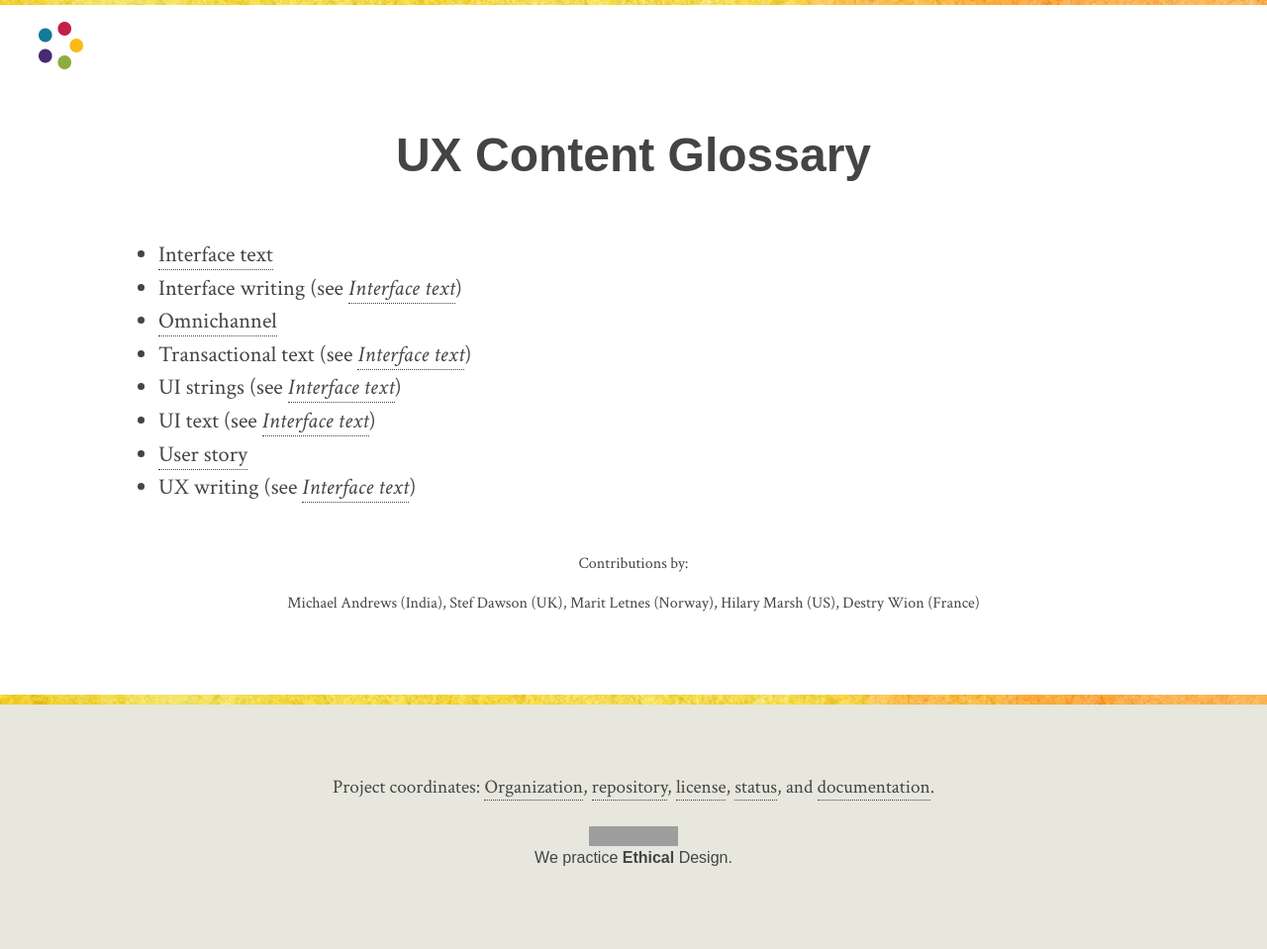
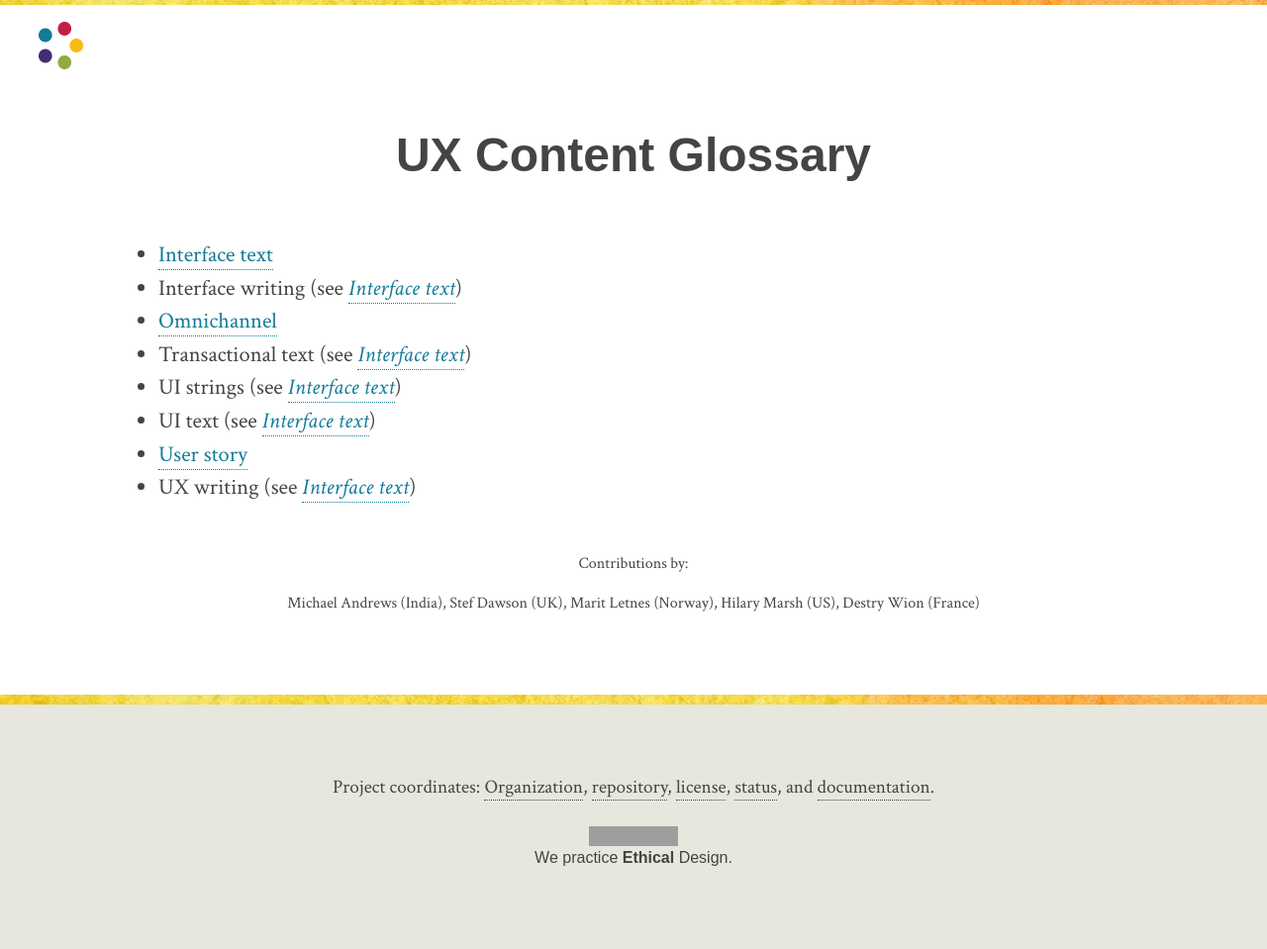
Before and after one commit to content-strategy-forum/csf-glossary, a Jekyll site: the page built from index.md, in a window 1280 px wide. Shown: the whole page at 99% size. Built offline with Jekyll 4.4.1, drawn with Linux system fonts in a browser that asks for light colours; some web fonts are replaced; grey boxes are pictures that could not be loaded.

Commit message:
link color in article regions

```diff
--- a/assets/main.css
+++ b/assets/main.css
@@ -217,10 +217,20 @@
 }
 
 article a,
-footer a { color: #444; }
+.breadcrumb a { color: #117b99; }
+
+article a { border-bottom-color: #117b99; }
+
+footer a {
+	color: #444;
+	border-bottom-color: #444;
+}
 
 article a,
-footer a { border-bottom: 1px dotted #444; }
+footer a {
+	border-bottom-style: dotted ;
+	border-bottom-width: 1px;
+}
 
 article sup a:first-child { padding-left: 1px; }
 
@@ -233,28 +243,22 @@
 	border-bottom-color: #fff;
 }
 
-.breadcrumb a:hover { color: #444; }
-
 footer a:hover { background-color: #fff; }
 
 .breadcrumb a {
 	line-height: 2;
 	padding-left: 15px;
 	padding-right: 15px;
-	color: #117b99;
 }
 
+.breadcrumb a.active,
+.breadcrumb a:hover,
+.breadcrumb a:last-child { color: #444; }
+
 .breadcrumb a:first-child { margin-left: 0; }
+.breadcrumb a:last-child { margin-right: 0; }
 
-.breadcrumb a:last-child {
-	margin-right: 0;
-	color: 444;
-}
-
-.breadcrumb a.active {
-	background-color: transparent;
-	color: #444;
-}
+.breadcrumb a.active {  background-color: transparent; }
 
 
 /* ---------------
```
